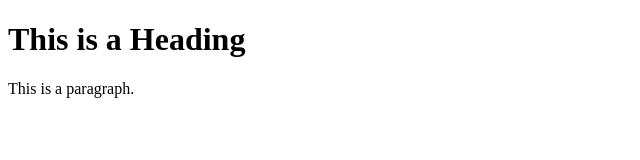
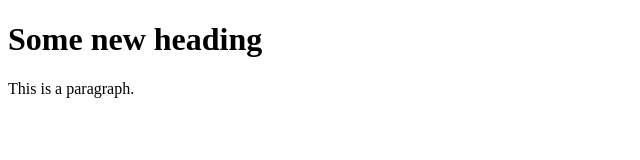
Before and after one commit to j-keravica/simple-s3-website, a plain HTML site: page new.html in a window 1280 px wide. Shown: the whole page, without its empty margins (0-640 px from the left). Drawn offline with Linux system fonts and the light colour scheme.

Commit message:
Change something

```diff
--- a/new.html
+++ b/new.html
@@ -5,7 +5,7 @@
  </head>
  <body>
 
- <h1>This is a Heading</h1>
+ <h1>Some new heading</h1>
  <p>This is a paragraph.</p>
 
  </body>
```
